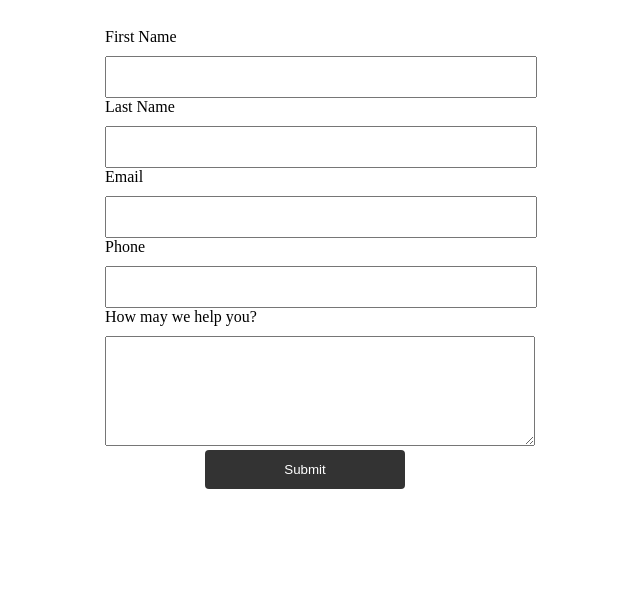
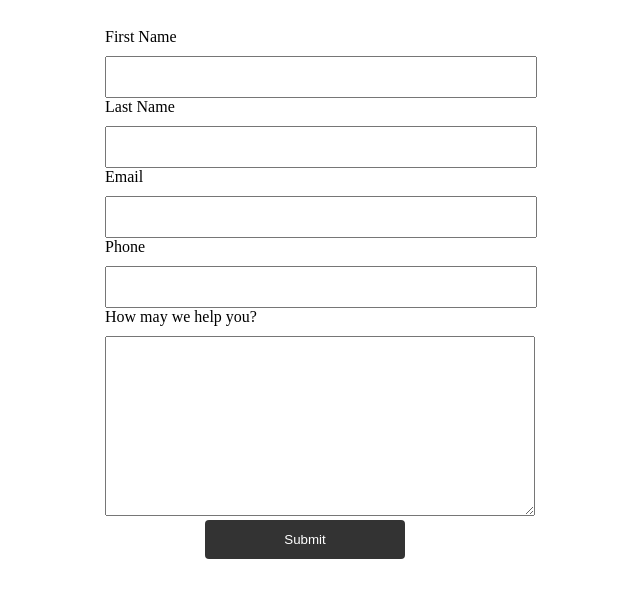
Before and after one commit to LucyZi/contactus, a plain HTML site: page index.html in a window 1280 px wide. Shown: the whole page, without its empty margins (335-975 px from the left). Drawn offline with Linux system fonts and the light colour scheme.

Commit message:
Update index.html

```diff
--- a/index.html
+++ b/index.html
@@ -25,7 +25,7 @@ input[type="email"] {
 
 textarea {
   width: 100%;
-  height: 80px;
+  height: 150px;
   padding: 14px;
 }
 
```
